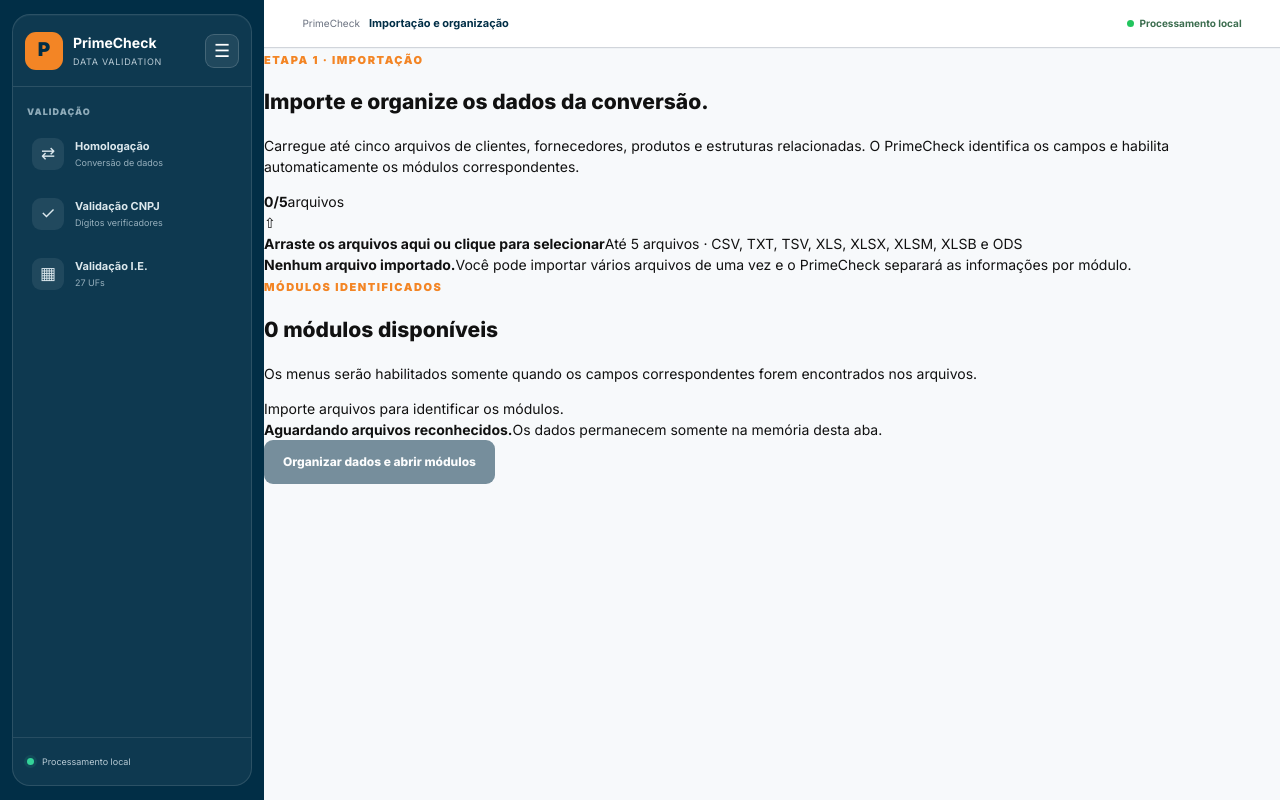
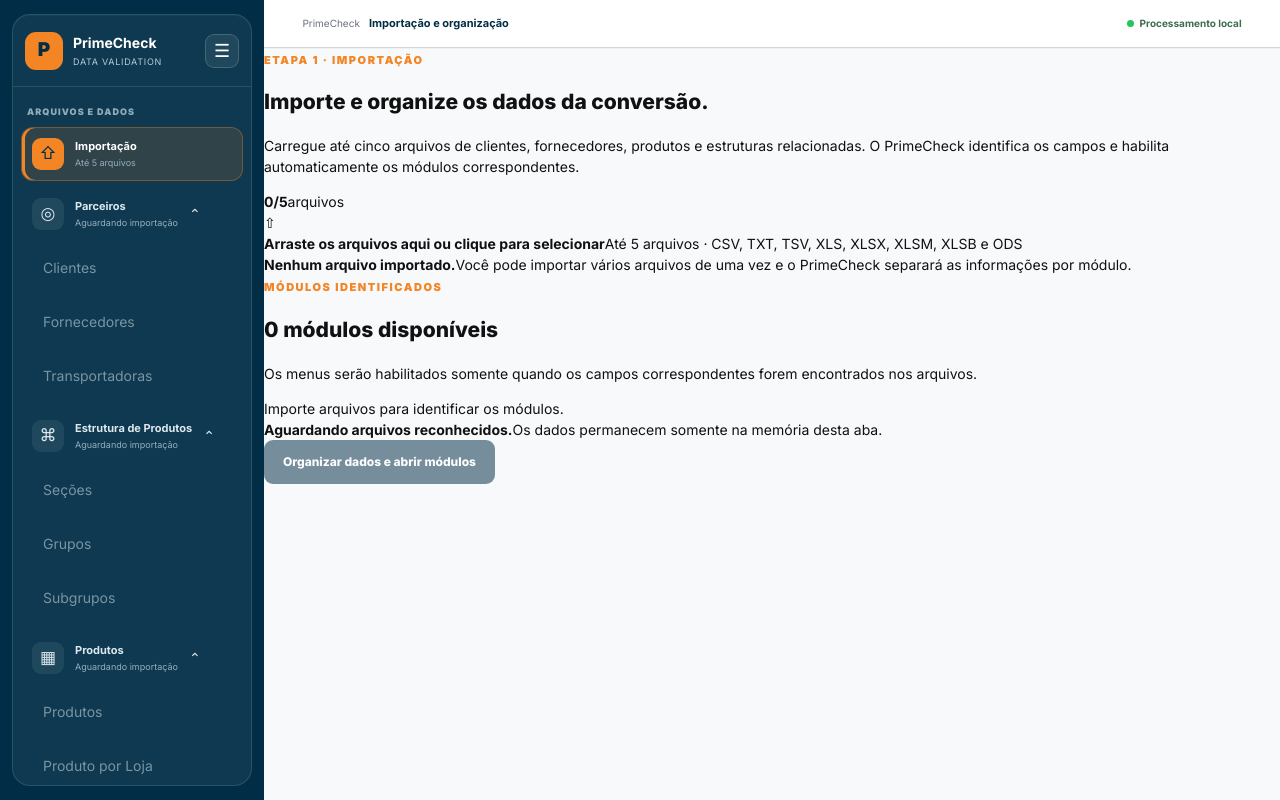
Before and after one commit to marcoantunes171989/PrimeCheck, a React (Vite) app: page / in a window 1280 px wide. Built offline with nearby package versions, Linux system fonts and the light colour scheme.

Commit message:
feat: reestruturar menu lateral com módulos recolhíveis

```diff
--- a/src/components/Sidebar.tsx
+++ b/src/components/Sidebar.tsx
@@ -1,20 +1,62 @@
-type ModuleId = 'homologacao' | 'cnpj' | 'ie'
+import { useEffect, useMemo, useState } from 'react'
+import { WORKSPACE_GROUPS, WORKSPACE_MODULES, type WorkspaceGroupId } from '../config/workspaceModules'
 
 type Props = {
-  active: ModuleId
+  active: string
   collapsed: boolean
   onToggle: () => void
-  onChange: (module: ModuleId) => void
+  onChange: (module: string) => void
+  enabledWorkspaceModules: string[]
+  hasWorkspaceData: boolean
 }
 
 const Icon = ({ children }: { children: React.ReactNode }) => (
   <span className="sidebar-icon" aria-hidden="true">{children}</span>
 )
 
-export default function Sidebar({ active, collapsed, onToggle, onChange }: Props) {
-  const items: Array<{ id: ModuleId; label: string; icon: React.ReactNode; helper: string }> = [
-    { id: 'homologacao', label: 'Homologação', helper: 'Conversão de dados', icon: '⇄' },
-    { id: 'cnpj', label: 'Validação CNPJ', helper: 'Dígitos verificadores', icon: '✓' },
+const groupIcons: Record<WorkspaceGroupId, string> = {
+  partners: '◎',
+  structure: '⌘',
+  products: '▦',
+  fiscal: '◇',
+}
+
+export default function Sidebar({
+  active,
+  collapsed,
+  onToggle,
+  onChange,
+  enabledWorkspaceModules,
+  hasWorkspaceData,
+}: Props) {
+  const [openGroups, setOpenGroups] = useState<Set<WorkspaceGroupId>>(new Set(['partners', 'structure', 'products']))
+
+  const enabledSet = useMemo(() => new Set(enabledWorkspaceModules), [enabledWorkspaceModules])
+
+  useEffect(() => {
+    if (!active.startsWith('data:')) return
+    const id = active.slice(5)
+    const group = WORKSPACE_GROUPS.find(item => item.modules.includes(id as never))
+    if (!group) return
+    setOpenGroups(current => {
+      const next = new Set(current)
+      next.add(group.id)
+      return next
+    })
+  }, [active])
+
+  const toggleGroup = (id: WorkspaceGroupId) => {
+    setOpenGroups(current => {
+      const next = new Set(current)
+      if (next.has(id)) next.delete(id)
+      else next.add(id)
+      return next
+    })
+  }
+
+  const fixedItems = [
+    { id: 'homologacao', label: 'Comparação', helper: 'Origem × destino', icon: '⇄' },
+    { id: 'cnpj', label: 'Validação CNPJ', helper: 'Consulta e dígitos', icon: '✓' },
     { id: 'ie', label: 'Validação I.E.', helper: '27 UFs', icon: '▦' },
   ]
 
@@ -40,10 +82,81 @@ export default function Sidebar({ active, collapsed, onToggle, onChange }: Props
           </button>
         </div>
 
-        <div className="sidebar-section-title">{!collapsed ? 'VALIDAÇÃO' : '•••'}</div>
+        <div className="sidebar-section-title">{!collapsed ? 'ARQUIVOS E DADOS' : '•••'}</div>
 
         <nav className="sidebar-nav">
-          {items.map(item => (
+          <button
+            type="button"
+            className={active === 'importacao' ? 'active' : ''}
+            onClick={() => onChange('importacao')}
+            title={collapsed ? 'Importação' : undefined}
+          >
+            <Icon>⇧</Icon>
+            {!collapsed && (
+              <span className="sidebar-item-copy">
+                <strong>Importação</strong>
+                <small>Até 5 arquivos</small>
+              </span>
+            )}
+          </button>
+
+          {WORKSPACE_GROUPS.map(group => {
+            const modules = group.modules
+              .map(id => WORKSPACE_MODULES.find(module => module.id === id))
+              .filter((module): module is NonNullable<typeof module> => Boolean(module))
+            const enabledCount = modules.filter(module => enabledSet.has(module.id)).length
+            const isOpen = openGroups.has(group.id)
+            const activeInside = modules.some(module => active === `data:${module.id}`)
+
+            return (
+              <div
+                className={'sidebar-group ' + (isOpen ? 'open ' : '') + (activeInside ? 'active-group' : '')}
+                key={group.id}
+              >
+                <button
+                  type="button"
+                  className="sidebar-group-toggle"
+                  onClick={() => toggleGroup(group.id)}
+                  aria-expanded={isOpen}
+                  title={collapsed ? group.label : undefined}
+                >
+                  <Icon>{groupIcons[group.id]}</Icon>
+                  {!collapsed && (
+                    <span className="sidebar-item-copy">
+                      <strong>{group.label}</strong>
+                      <small>{hasWorkspaceData ? `${enabledCount} disponíveis` : 'Aguardando importação'}</small>
+                    </span>
+                  )}
+                  {!collapsed && <span className="sidebar-group-chevron">{isOpen ? '⌃' : '⌄'}</span>}
+                </button>
+
+                {isOpen && (
+                  <div className="sidebar-group-children">
+                    {modules.map(module => {
+                      const enabled = enabledSet.has(module.id)
+                      return (
+                        <button
+                          type="button"
+                          key={module.id}
+                          className={active === `data:${module.id}` ? 'active' : ''}
+                          disabled={!enabled}
+                          onClick={() => enabled && onChange(`data:${module.id}`)}
+                          title={!enabled ? 'Importe um arquivo com campos deste módulo para habilitar' : module.label}
+                        >
+                          <span className="sidebar-child-dot" />
+                          <span>{module.label}</span>
+                        </button>
+                      )
+                    })}
+                  </div>
+                )}
+              </div>
+            )
+          })}
+
+          <div className="sidebar-section-title sidebar-section-inline">{!collapsed ? 'VALIDAÇÃO' : '•••'}</div>
+
+          {fixedItems.map(item => (
             <button
               type="button"
               key={item.id}
```
